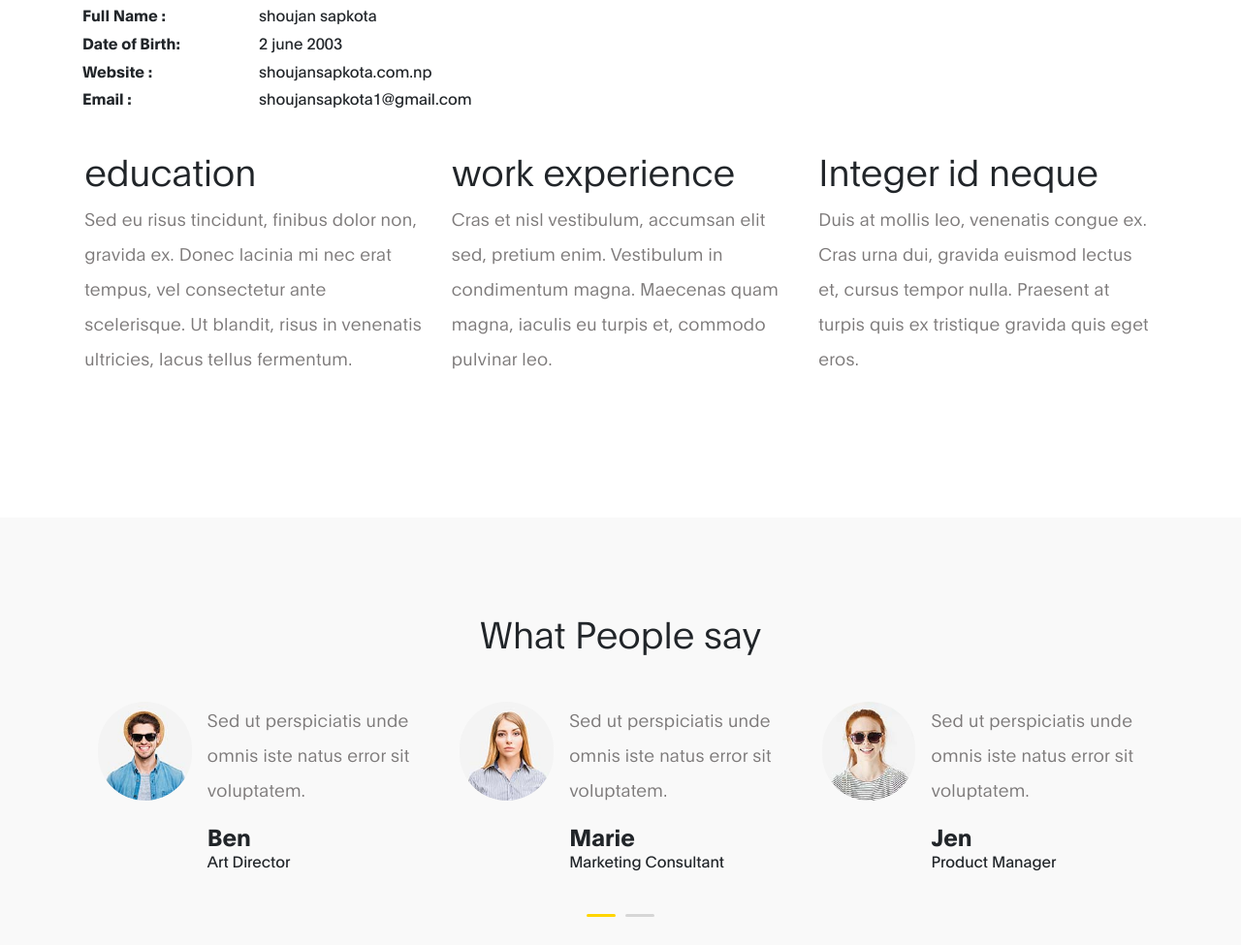
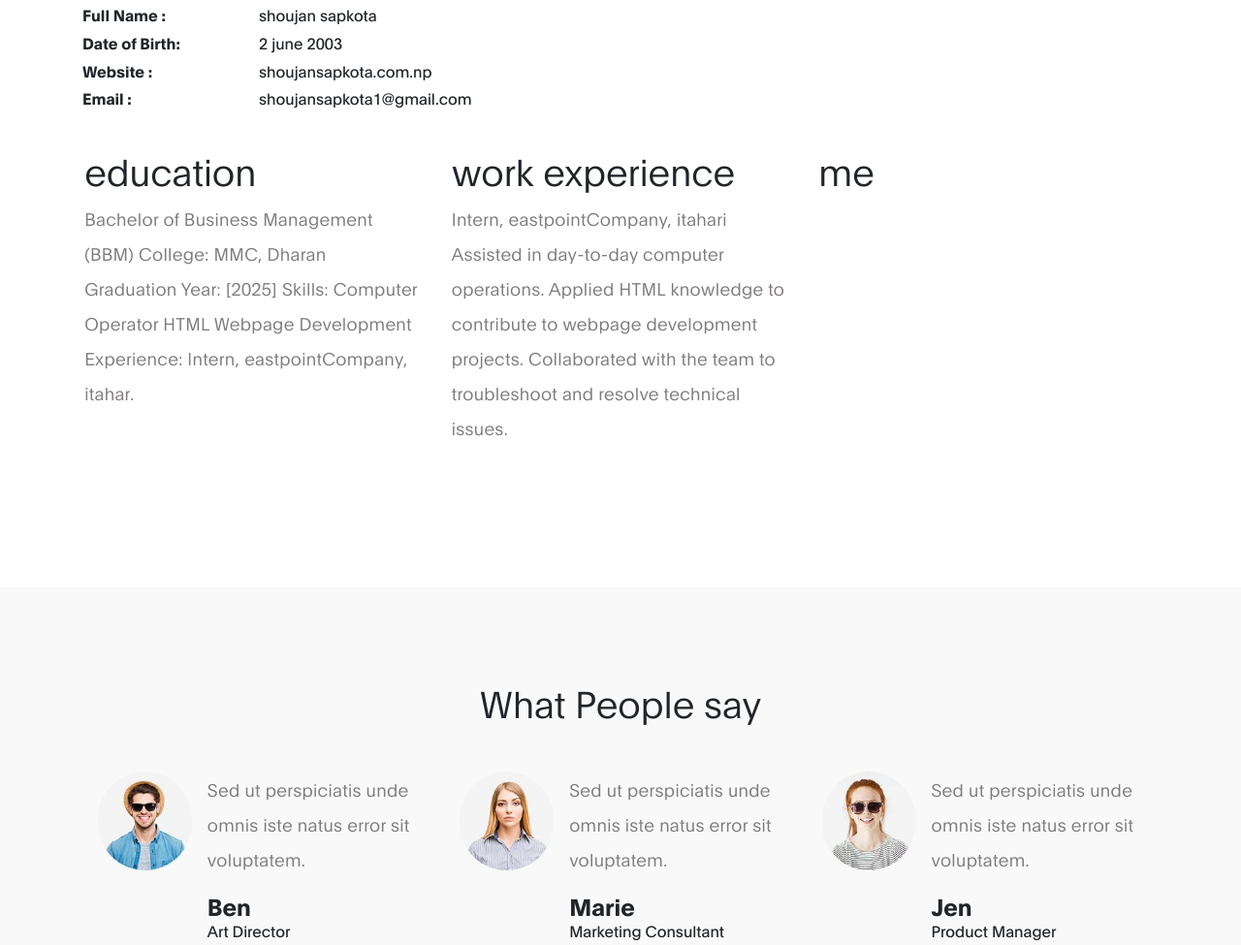
Before and after one commit to shoujan/shoujan-sapkota, a plain HTML site: page index.html in a window 1280 px wide. Shown: the part 1750-2725 px from the top of the page at 97% size. Drawn offline with Linux system fonts and the light colour scheme.

Commit message:
Update index.html

```diff
--- a/index.html
+++ b/index.html
@@ -156,15 +156,28 @@ Available upon request..</p>
             <div class="row about-third">
             	<div class="col-lg-4 col-md-4 col-12">
                 <h3>education</h3>
-                <p>Sed eu risus tincidunt, finibus dolor non, gravida ex. Donec lacinia mi nec erat tempus, vel consectetur ante scelerisque. Ut blandit, risus in venenatis ultricies, lacus tellus fermentum.</p>
+                <p>Bachelor of Business Management (BBM)
+College: MMC, Dharan
+Graduation Year: [2025]
+Skills:
+
+Computer Operator
+HTML
+Webpage Development
+Experience:
+Intern, eastpointCompany, itahar.</p>
                 </div>
                 <div class="col-lg-4 col-md-4 col-12">
                 <h3>work experience</h3>
-                <p>Cras et nisl vestibulum, accumsan elit sed, pretium enim. Vestibulum in condimentum magna. Maecenas quam magna, iaculis eu turpis et, commodo pulvinar leo.</p>
+                <p>Intern, eastpointCompany, itahari
+
+Assisted in day-to-day computer operations.
+Applied HTML knowledge to contribute to webpage development projects.
+Collaborated with the team to troubleshoot and resolve technical issues.</p>
                 </div>
                 <div class="col-lg-4 col-md-4 col-12">
-                <h3>Integer id neque</h3>
-                <p>Duis at mollis leo, venenatis congue ex. Cras urna dui, gravida euismod lectus et, cursus tempor nulla. Praesent at turpis quis ex tristique gravida quis eget eros.</p>
+                <h3>me</h3>
+                <p></p>
                 </div>
             </div>
         </div>
@@ -232,7 +245,7 @@ Available upon request..</p>
                                     </div>
 
                                     <div class="testimonials-info">
-                                        <p>Sed ut perspiciatis unde omnis iste natus error sit voluptatem.</p>
+                                        <p>S.</p>
 
                                         <h6 class="mb-0">Wilson</h6>
                                         <span>Web Developer</span>
```
